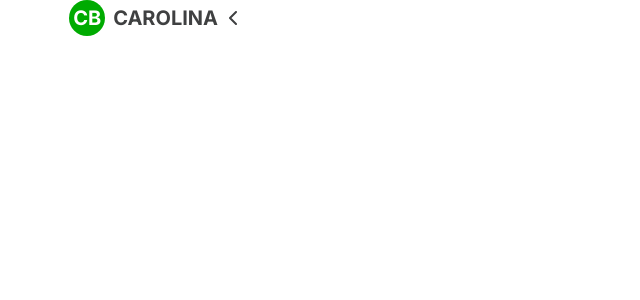
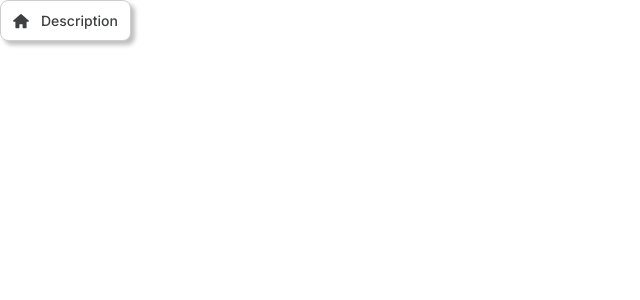
Before and after one commit to DesApp-2025c2-Grupo-9/MedicinaIntegral.AfiliadosGrupo9-frontend, a React (Vite) app: page / in a window 1280 px wide. Shown: the top 300 px of the page, without its empty margins (0-640 px from the left). Built offline with nearby package versions, Linux system fonts and the light colour scheme.

Commit message:
Se implementó el componente NavButton y todas sus variantes.

```diff
--- a/package.json
+++ b/package.json
@@ -16,12 +16,14 @@
     "@reduxjs/toolkit": "^2.2.1",
     "@tailwindcss/vite": "^4.1.13",
     "axios": "^1.6.7",
+    "class-variance-authority": "^0.7.1",
     "clsx": "^2.1.1",
     "lodash": "^4.17.21",
     "react": "^18.2.0",
     "react-dom": "^18.2.0",
     "react-redux": "^9.1.0",
     "react-router-dom": "^6.22.3",
+    "tailwind-merge": "^3.3.1",
     "tailwindcss": "^4.1.13"
   },
   "devDependencies": {
--- a/src/AppRouter.jsx
+++ b/src/AppRouter.jsx
@@ -1,10 +1,10 @@
 import { Route, Routes } from "react-router-dom";
-import AvatarAfiliado from './components/AvatarAfiliado/AvatarAfiliado';
+import NavButton from './components/NavButton';
 
 export function AppRouter() {
   return (
     <Routes>
-      <Route path='/' element={<AvatarAfiliado />} />
+      <Route path='/' element={<NavButton />} />
     </Routes>
   );
 }
--- a/src/components/AvatarAfiliado/AfiliadoOption.jsx
+++ b/src/components/AvatarAfiliado/AfiliadoOption.jsx
@@ -10,7 +10,7 @@ function AfiliadoOption({ afiliado={ nombre: 'John', apellido: 'Doe' } }) {
       'text-menta-600': isActive
     })}>
       <div className='h-4 aspect-square flex items-center justify-center'>{icons.usuario}</div>
-      <p className='text-sm font-medium'>{afiliado.nombre} {afiliado.apellido}</p>
+      <p className='text-sm'>{afiliado.nombre} {afiliado.apellido}</p>
     </div>
   )
 }
--- a/src/components/AvatarAfiliado/ListaFamiliares.jsx
+++ b/src/components/AvatarAfiliado/ListaFamiliares.jsx
@@ -5,7 +5,7 @@ function ListaFamiliares({ className }) {
   const familiares = [...Array(4)]; // De alguna manera, obtendremos los familiares (arreglo) del usuario actual
 
   return (
-    <div className={`flex flex-col items-start w-60 pl-2 lg:p-4 lg:pb-5 gap-2 rounded-lg lg:border border-gris-border bg-blanco-principal lg:shadow-[4px_4px_4px_0_rgba(0,0,0,0.25)] ${className}`}>
+    <div className={`flex flex-col items-start w-60 pl-2 lg:p-4 lg:pb-5 gap-2 rounded-lg lg:border border-gris-border bg-blanco-principal lg:shadow-custom-shadow ${className}`}>
       <p className='text-negro-principal text-sm font-bold'>Ver como:</p>
       <Separador />
       {
--- /dev/null
+++ b/src/components/NavButton.jsx
@@ -0,0 +1,29 @@
+import { icons } from '../utils/icons';
+import { cva } from 'class-variance-authority';
+import { twMerge } from 'tailwind-merge';
+
+const variants = cva([
+  'p-3 inline-flex min-w-28 h-[41px] justify-center items-center gap-3 shadow-custom-shadow rounded-lg border'
+], {
+  variants: {
+    state: {
+      idle: ['border-gris-border bg-blanco-principal hover:text-menta-200 cursor-pointer hover:border-menta-200'],
+      active: ['bg-menta-600 text-blanco-principal border-menta-600']
+    }
+  },
+  defaultVariants: {
+    state: 'idle'
+  }
+})
+
+function NavButton({ icon=icons.inicio, description='Description' }) {
+  const isActive = false; // Basándonos en la URL actual, definiremos el valor de isActive
+
+  return (
+    <div className={twMerge(variants({ state: isActive ? 'active' : 'idle' }))}>
+      <div className='flex w-4 aspect-square flex-col justify-center items-center'>{icon}</div>
+      <p className='text-center text-sm'>{description}</p>
+    </div>
+  )
+}
+export default NavButton
--- a/src/index.css
+++ b/src/index.css
@@ -14,9 +14,14 @@
 
   --color-rojo-alerta: #DC143C;
 
+  /* Shadow */
+  --shadow-custom-shadow: 4px 4px 4px 0 rgba(0, 0, 0, 0.25);
+
 }
 
 body {
   /* Fonts */
   font-family: 'Inter', sans-serif;
+  color: #3F4041; /* Por default, todo el texto tendrá este color */
+  font-weight: 500; /* Por default, todo el texto será Medium */
 }
```
Also changed, not shown: 1 other file (tests, documents, lock files or other folders).
